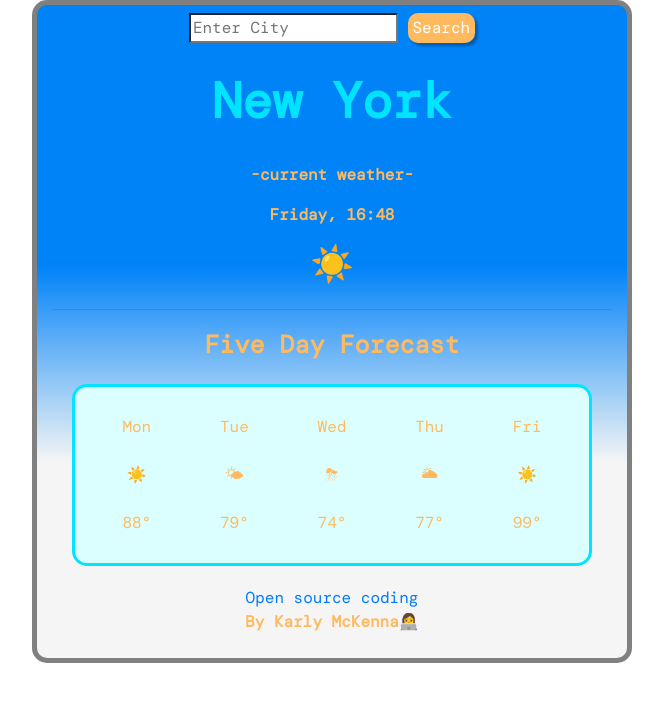
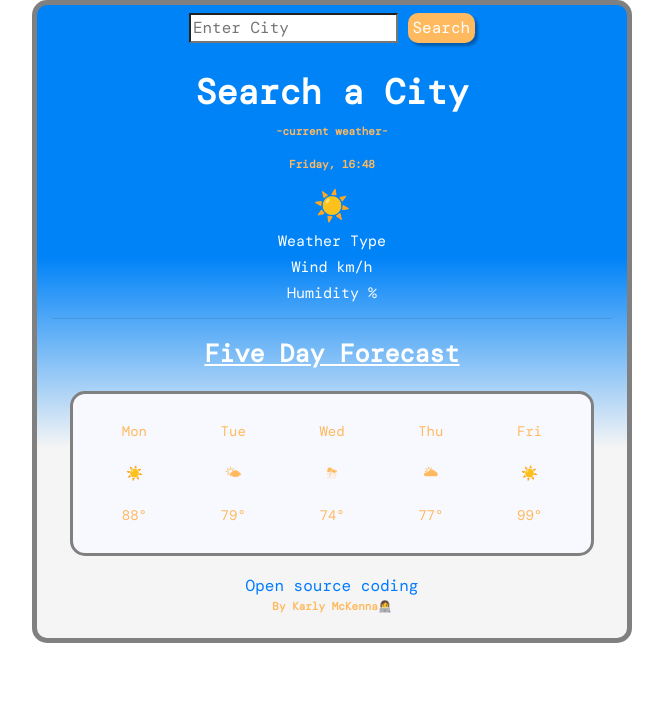
Before and after one commit to kmckenna8/weatherappKM, a plain HTML site: page index.html in a window 1280 px wide. Shown: the whole page, without its empty margins (308-971 px from the left). Drawn offline with nearby package versions, Linux system fonts and the light colour scheme; no server answers.

Commit message:
Style and data updates

```diff
--- a/index.html
+++ b/index.html
@@ -22,9 +22,8 @@
         <div>
             <div class="row">
                 <div class="col">
-                    <h1 id="city">New York</h1>
+                    <h1 id="city">Search a City</h1>
 
-                    <br />
                     <p>-current weather-</p>
                     <p class="date" id="date">Date</p>
                 </div>
@@ -36,6 +35,22 @@
                     <h2 id="sun">☀️</h2>
                 </div>
             </div>
+
+            <div class="data">
+                <div class="column">
+                    <h3>Weather Type <span id="description"></span></h3>
+                </div>
+                <div class="column">
+                    <h3>Wind <span id="wind"></span>km/h</h3>
+                </div>
+                <div class="column">
+                    <h3>Humidity <span id="humidity"></span>%</h3>
+                </div>
+            </div>
+
+
+
+            </h3>
             <hr>
 
             <div class="forecast">
@@ -74,6 +89,7 @@
 
         <a href="https://github.com/kmckenna8/weatherappKM/commits/master">Open source coding</a>
         <p>By Karly McKenna👩‍💻</p>
+
 </body>
 <script src="src/script.js"></script>
 
--- a/src/script.js
+++ b/src/script.js
@@ -47,7 +47,16 @@ function showWeather(response) {
   console.log(response.data.main.temp);
   let temperature = Math.round(response.data.main.temp);
   let h2 = document.querySelector("h2");
-  h2.innerHTML = `${temperature}°C`;
+  sun.innerHTML = `${temperature}°C`;
+  document.querySelector("#description").innerHTML = Math.round(
+    response.data.weather[0].main
+  );
+  document.querySelector("#wind").innerHTML = Math.round(
+    response.data.wind.speed
+  );
+  document.querySelector("#humidity").innerHTML = Math.round(
+    response.data.main.humidity
+  );
 }
 
 axios.get(url).then(showWeather);
--- a/src/styles.css
+++ b/src/styles.css
@@ -16,7 +16,7 @@
 .searchCity {
   text-align: center;
   margin: 0 auto;
-  padding: 8px;
+  padding: 10px;
 }
 
 button {
@@ -33,41 +33,48 @@ button:hover {
   cursor: pointer;
 }
 h1 {
-  color: #00e4ff;
+  color: white;
   display: block;
   font-weight: bold;
-  font-size: 50px;
-  margin: 20px 20px auto;
-  padding: 8px;
+  font-size: 35px;
+  margin: 18px 18px auto;
+  padding: 10px;
 }
 h1:hover {
   text-decoration: underline;
 }
 h2 {
-  color: #00e4ff;
-  font-size: 35px;
+  color: white;
+  font-size: 30px;
   font-style: bold;
 }
-
+h3 {
+  text-align: center;
+  color: white;
+  font-size: 15px;
+}
 .forecast {
   font-weight: bold;
-  color: #ffba5f;
+  color: white;
   font-size: 25px;
+  text-decoration: underline;
 }
 .forecast:hover {
   text-decoration: underline;
 }
 .fiveDay {
   color: #ffba5f;
-  background: #dafffe;
+  background: ghostwhite;
   border-radius: 15px;
-  margin: 20px 20px;
-  padding: 28px;
-  border-color: #00e4ff;
+  margin: 18px 18px;
+  padding: 27px;
+  border-color: gray;
   border-style: solid;
+  font-size: 14px;
 }
 
 p {
   color: #ffba5f;
   font-weight: bold;
+  font-size: 11px;
 }
```
